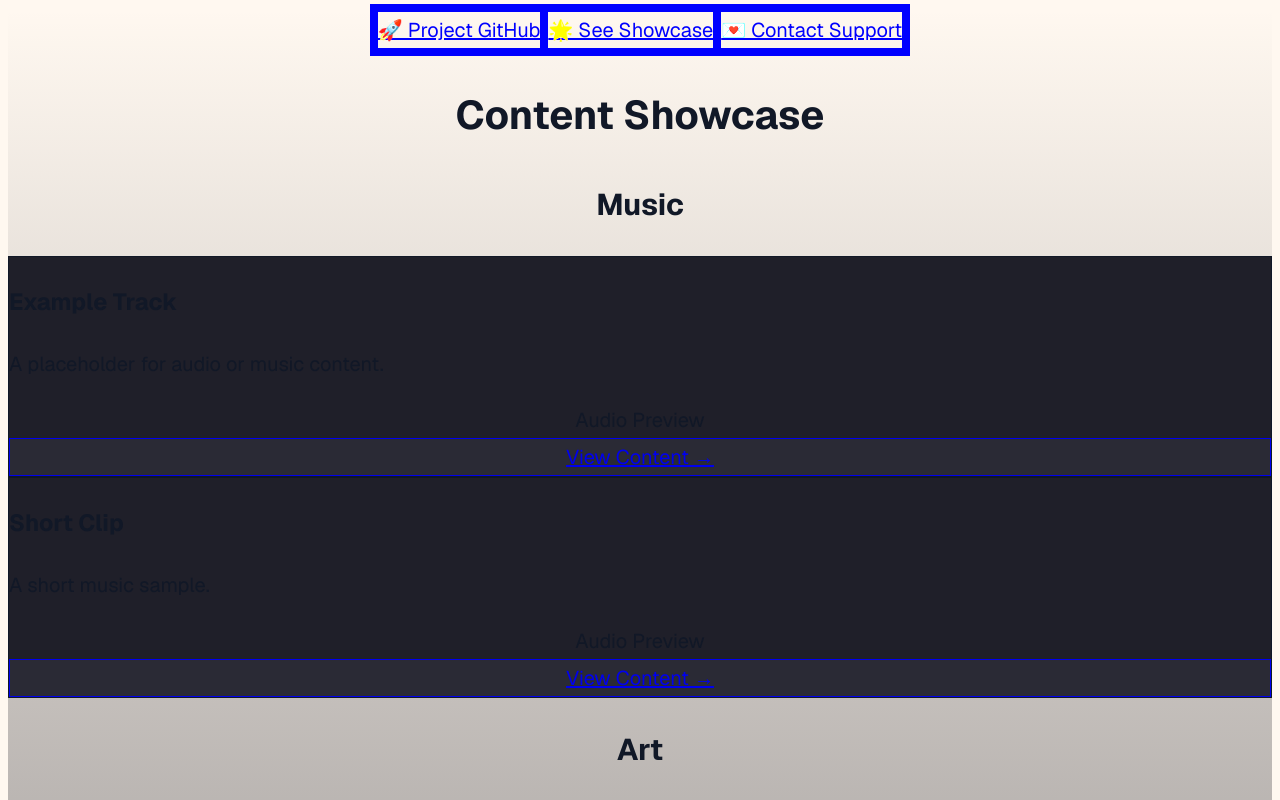
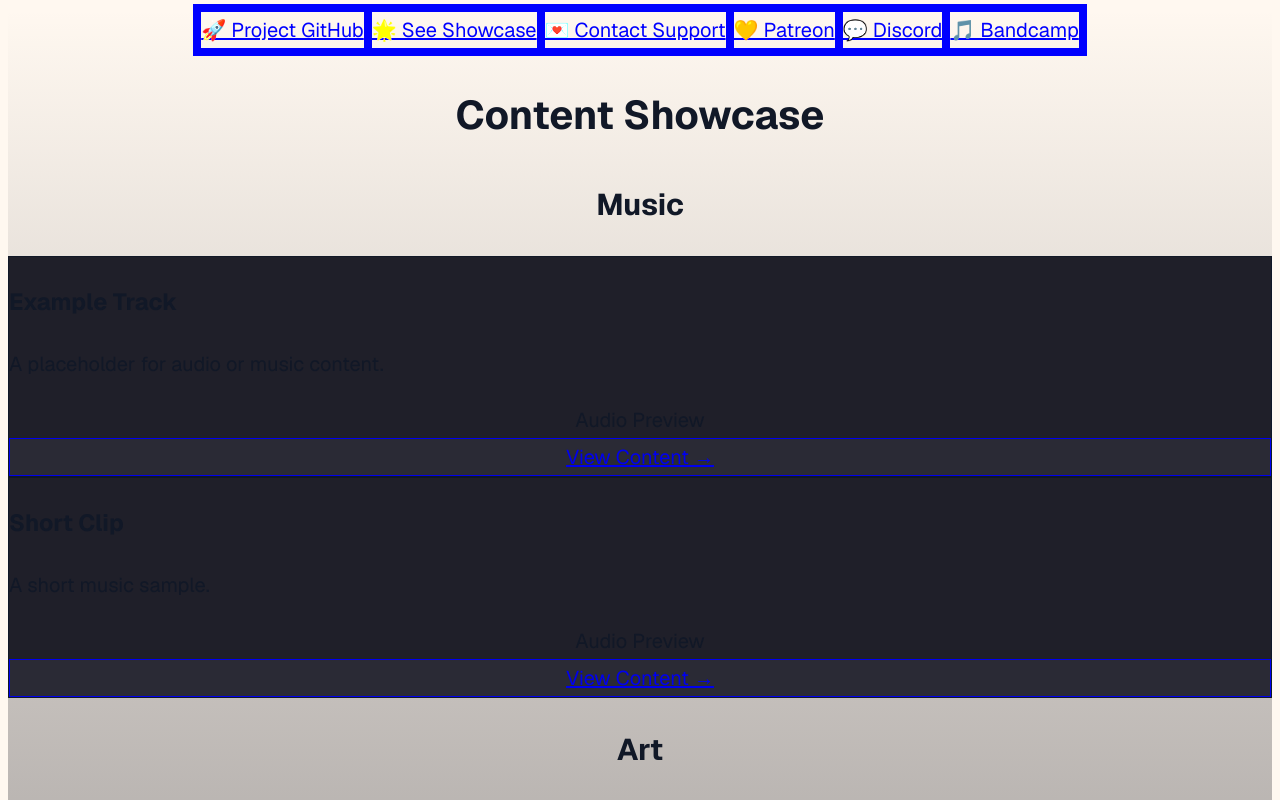
Before and after one commit to Shellzonit/auralis-sanctuary-, a Next.js app: page /content in a window 1280 px wide. Shown: the top 800 px of the page. Built offline with nearby package versions, Linux system fonts and the light colour scheme.

Commit message:
Add Patreon, Discord, and Bandcamp links to content page

```diff
--- a/app/content/page.tsx
+++ b/app/content/page.tsx
@@ -51,6 +51,30 @@ export default function ShowcasePage() {
           className="px-10 py-5 rounded-2xl bg-gradient-to-r from-sky-500 to-blue-700 text-white font-extrabold text-2xl shadow-2xl border-4 border-white/80 ring-4 ring-sky-400/60 glow-link transition hover:scale-110 hover:from-sky-400 hover:to-blue-500"
         >
           💌 Contact Support
+        </a>
+        <a
+          href="https://patreon.com/yourpatreon"
+          target="_blank"
+          rel="noopener noreferrer"
+          className="px-10 py-5 rounded-2xl bg-gradient-to-r from-orange-400 to-pink-600 text-white font-extrabold text-2xl shadow-2xl border-4 border-white/80 ring-4 ring-orange-400/60 glow-link transition hover:scale-110 hover:from-orange-300 hover:to-pink-400"
+        >
+          🧡 Patreon
+        </a>
+        <a
+          href="https://discord.gg/yourdiscord"
+          target="_blank"
+          rel="noopener noreferrer"
+          className="px-10 py-5 rounded-2xl bg-gradient-to-r from-indigo-500 to-blue-600 text-white font-extrabold text-2xl shadow-2xl border-4 border-white/80 ring-4 ring-indigo-400/60 glow-link transition hover:scale-110 hover:from-indigo-400 hover:to-blue-500"
+        >
+          💬 Discord
+        </a>
+        <a
+          href="https://bandcamp.com/yourbandcamp"
+          target="_blank"
+          rel="noopener noreferrer"
+          className="px-10 py-5 rounded-2xl bg-gradient-to-r from-green-400 to-teal-600 text-white font-extrabold text-2xl shadow-2xl border-4 border-white/80 ring-4 ring-green-400/60 glow-link transition hover:scale-110 hover:from-green-300 hover:to-teal-500"
+        >
+          🎵 Bandcamp
         </a>
       </div>
 
```
